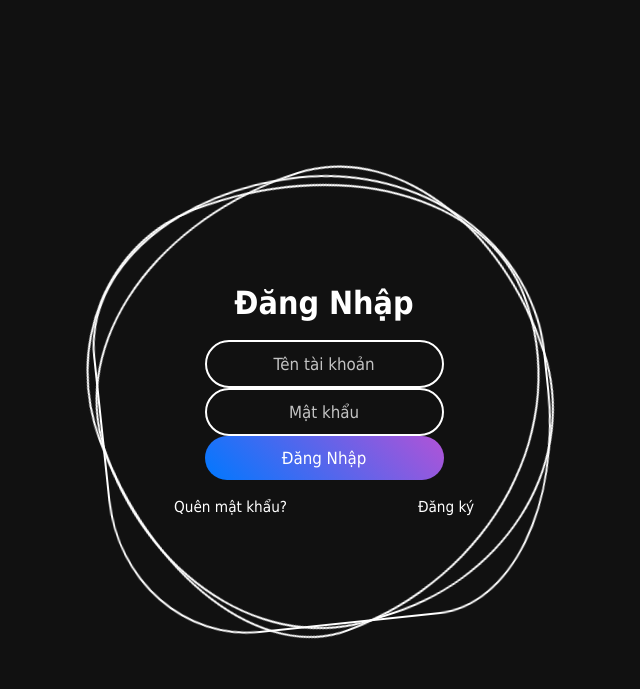
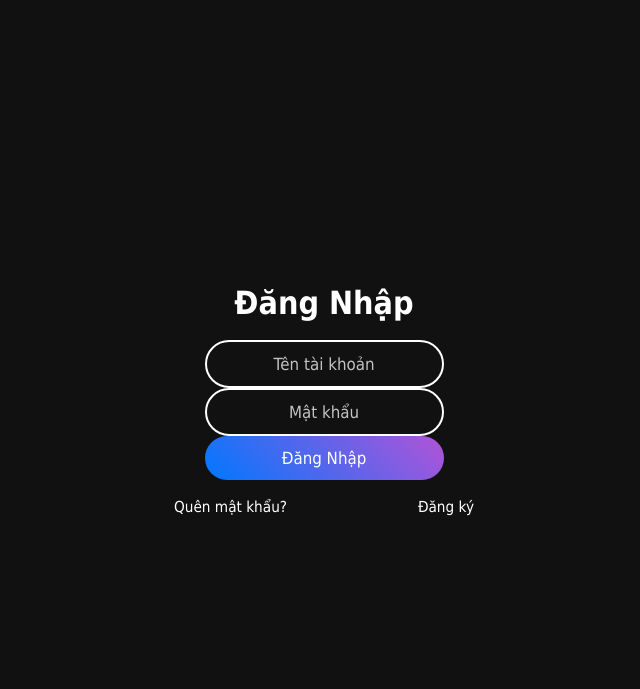
Before and after one commit to Stare-VuT/app.py, a Flask app: page / in a window 1280 px wide. Shown: the top 689 px of the page, without its empty margins (316-956 px from the left). Run offline with Flask 3, Linux system fonts and the light colour scheme.

Commit message:
Update index.html
.

```diff
--- a/templates/index.html
+++ b/templates/index.html
@@ -8,10 +8,6 @@
 </head>
 <body>
   <div class="container">
-    <i style="--clr: #4ca0ff;"></i>
-    <i style="--clr: #7adaa5;"></i>
-    <i style="--clr: #b153d7;"></i>
-
     <div class="login">
       <h2>Đăng Nhập</h2>
 
```
